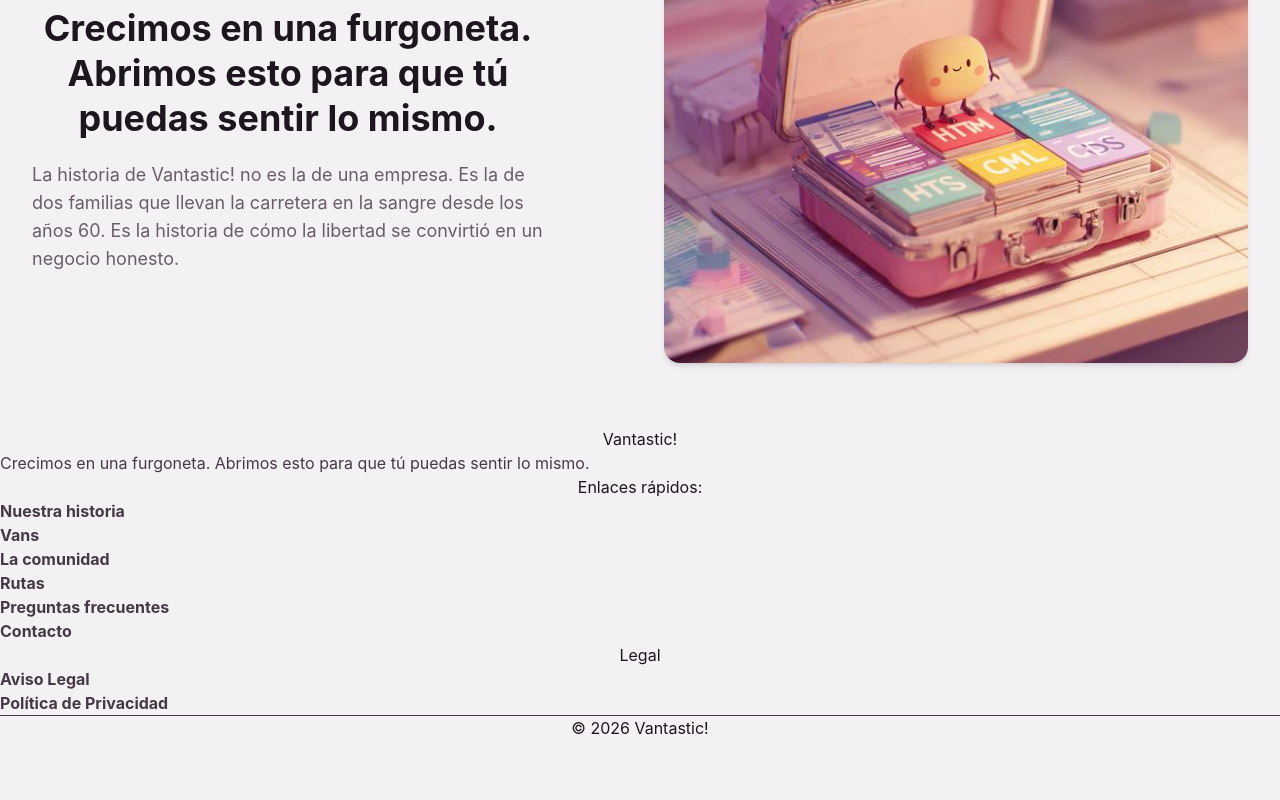
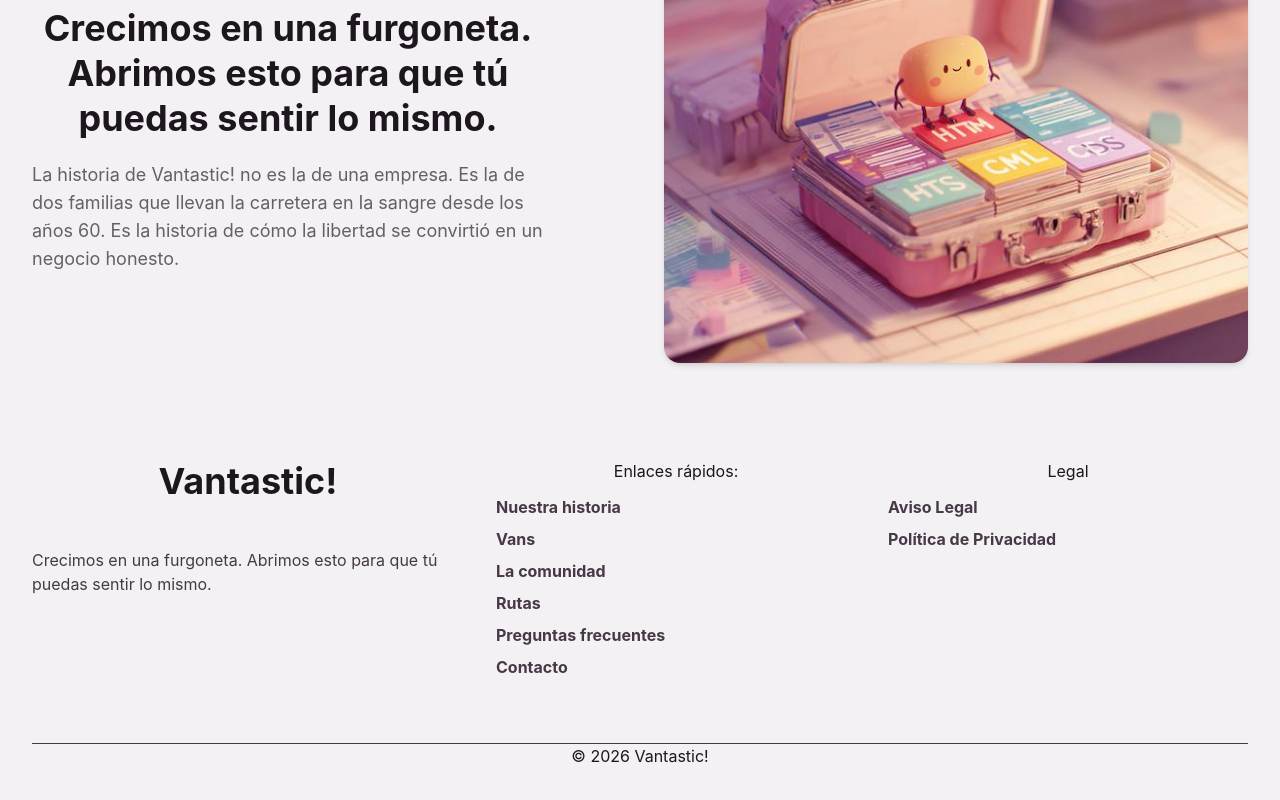
Before and after one commit to candytale55/vantastic, a React (Vite) app: page / in a window 1280 px wide. Shown: the part 3020-3820 px from the top of the page. Before the commit the page ends 3760 px from the top, so only its background shows below. Built offline with nearby package versions, Linux system fonts and the light colour scheme; what miragejs would draw is missing.

Commit message:
feat: enhance Footer and Vans components with TailwindCSS styling and layout improvements

```diff
--- a/src/components/Footer.jsx
+++ b/src/components/Footer.jsx
@@ -1,19 +1,22 @@
 import { Link } from 'react-router-dom'
 import { getCurrentYear } from '../utils/dateUtils.js'
 
-//TODO:Add dynamic date in JS.
+
 export default function Footer() {
   return (
     <footer className="main-footer">
 
-      <div className="footer-content-container">
-        <section class="footer-about">
-          <h2>Vantastic!</h2>
+      <div className="footer-inner section-shell">
+
+        <section className="footer-about">
+          <h2 className="section-title">Vantastic!</h2>
           <p>Crecimos en una furgoneta. Abrimos esto para que tú puedas sentir lo mismo.</p>
         </section>
-      </div>
 
-      <nav className="footer-nav" id="footer-nav">
+
+        <nav
+          className="footer-nav"
+          id="footer-nav">
           <h3>Enlaces rápidos:</h3>
           <ul>
             <li><a href="#footer-nav">Nuestra historia</a></li>
@@ -25,16 +28,21 @@ export default function Footer() {
           </ul>
         </nav>
 
-      <nav className="footer-legal" id="footer-legal">
+        <nav
+          className="footer-legal"
+          id="footer-legal">
           <h3>Legal</h3>
           <ul>
             <li><a href="#footer-legal">Aviso Legal</a></li>
             <li><a href="#footer-legal">Política de Privacidad</a></li>
           </ul>
         </nav>
+      </div>
 
+      <div className="footer-bottom section-shell">
         <hr />
-      <h4>&copy; {getCurrentYear()} Vantastic! </h4>
+        <h4 className="footer-copy">&copy; {getCurrentYear()} Vantastic! </h4>
+      </div>
     </footer>
   )
 }
--- a/src/index.css
+++ b/src/index.css
@@ -47,6 +47,10 @@
   }
   a:hover {
     color: var(--link-color-hover);
+  }
+
+  ul, ol {
+    text-align: left;
   }
 }
 
@@ -339,4 +343,85 @@
     @apply h-64 w-full rounded-2xl object-cover shadow-md md:h-80 lg:h-[28rem];
   }
 
+  /* ========== FOOTER SECTION ========== */
+
+  /* Footer grid layout - 1 col mobile → 2 cols tablet → 3 cols desktop */
+  .footer-inner {
+    @apply grid gap-8 items-start;
+    @apply md:grid-cols-2;
+    @apply lg:grid-cols-[1.2fr_1fr_1fr];
+  }
+
+  /* Footer about/brand column */
+  .footer-about {
+    @apply flex flex-col gap-3;
+  }
+
+  /* Footer navigation and legal columns */
+  .footer-nav,
+  .footer-legal {
+    @apply flex flex-col gap-3;
+  }
+
+  /* Footer link lists */
+  .footer-nav ul,
+  .footer-legal ul {
+    @apply flex flex-col gap-2;
+  }
+
+  /* ========== VANS LISTING PAGE ========== */
+
+  /* Vans page layout - vertical stack with spacing */
+  .vans-page {
+    @apply flex flex-col gap-8 py-10 md:gap-10 md:py-14;
+  }
+
+  /* Intro section with title and subtitle */
+  .vans-intro {
+    @apply flex flex-col gap-3;
+  }
+
+  /* Page title - large bold heading, constrained width */
+  .page-title {
+    @apply max-w-4xl text-3xl font-bold leading-tight md:text-4xl lg:text-5xl;
+  }
+
+  /* Filter chips container - flex wrap for multiple filters */
+  .filters-container {
+    @apply flex flex-wrap gap-3;
+  }
+
+  /* Individual filter chip - pill-shaped button with hover effect */
+  .filter-chip {
+    @apply inline-flex items-center justify-center rounded-xl border px-4 py-2 text-sm font-semibold transition;
+    @apply bg-white/70 hover:bg-white hover:shadow-sm;
+  }
+
+  /* Active filter chip state - highlighted in sky blue */
+  .filter-chip.is-active {
+    @apply border-sky-500 bg-sky-100 text-sky-700;
+  }
+
+  /* Reset/clear filter chip - amber colored */
+  .filter-chip-reset {
+    @apply border-amber-400 bg-amber-50 hover:bg-amber-100;
+  }
+
+  /* Vans listing container */
+  .vans-listing {
+    @apply w-full;
+  }
+
+  /* Van cards grid - auto-fit responsive columns, min 260px each */
+  .van-cards-grid {
+    @apply grid gap-6;
+    grid-template-columns: repeat(auto-fit, minmax(260px, 1fr));
+  }
+
+  /* 2XL breakpoint: force 4-column grid */
+  @media (min-width: 1536px) {
+    .van-cards-grid {
+      grid-template-columns: repeat(4, minmax(0, 1fr));
+    }
+  }
 }
--- a/src/pages/Vans.jsx
+++ b/src/pages/Vans.jsx
@@ -35,54 +35,60 @@ export default function Vans() {
   }
 
   return (
+    <main className="vans-page section-shell">
+      <header className="vans-intro">
+        <h1 className="page-title">
+          No elegirás una furgoneta. Elegirás con cuál de ellas quieres perderte.
+        </h1>
+        <p className="section-subtitle">
+          Explora nuestra flota de Volkswagen Combi y otras joyas restauradas.
+        </p>
+      </header>
 
-    <main className="vans-page-main">
-
-      <section className="vans-intro-filters section-shell">
-        <h1>No elegirás una furgoneta. Elegirás con cuál de ellas quieres perderte.</h1>
-        <p className="subtitle">Explora nuestra flota de Volkswagen Combi y otras joyas restauradas.</p>
-      </section>
-
-      {/* Botones para filtrar por tipo */}
       <div className="filters-container">
         <button
           onClick={() => handleFilterChange("type", "esencial")}
-          className="">
+          className={`filter-chip ${typeFilter === "esencial" ? "is-active" : ""}`}
+        >
           Esencial
         </button>
+
         <button
           onClick={() => handleFilterChange("type", "viajera")}
-          className=""
+          className={`filter-chip ${typeFilter === "viajera" ? "is-active" : ""}`}
         >
           Viajera
         </button>
+
         <button
           onClick={() => handleFilterChange("type", "singular")}
-          className=""
+          className={`filter-chip ${typeFilter === "singular" ? "is-active" : ""}`}
         >
           Singular
         </button>
+
         <button
           onClick={() => handleFilterChange("favs", favsFilter ? null : "true")}
-          className=""
+          className={`filter-chip ${favsFilter ? "is-active" : ""}`}
         >
-
           {favsFilter ? "¡Todas!🤍" : "Solo Favs ❤️"}
         </button>
-        {/* //TODO: See if this is needed vs Todas las Vans button*/}
-        <button onClick={() => setSearchParams({})}>
+
+        <button
+          onClick={() => setSearchParams({})}
+          className="filter-chip filter-chip-reset"
+        >
           Reset Total 🧹
         </button>
       </div>
 
       <section className="vans-listing">
         <div className="van-cards-grid">
-          {filteredVans.map(van => (
+          {filteredVans.map((van) => (
             <VanCard key={van.id} van={van} />
           ))}
         </div>
       </section>
-
     </main>
   )
 }
```
Lines whose indentation alone changed are shown as unchanged.
